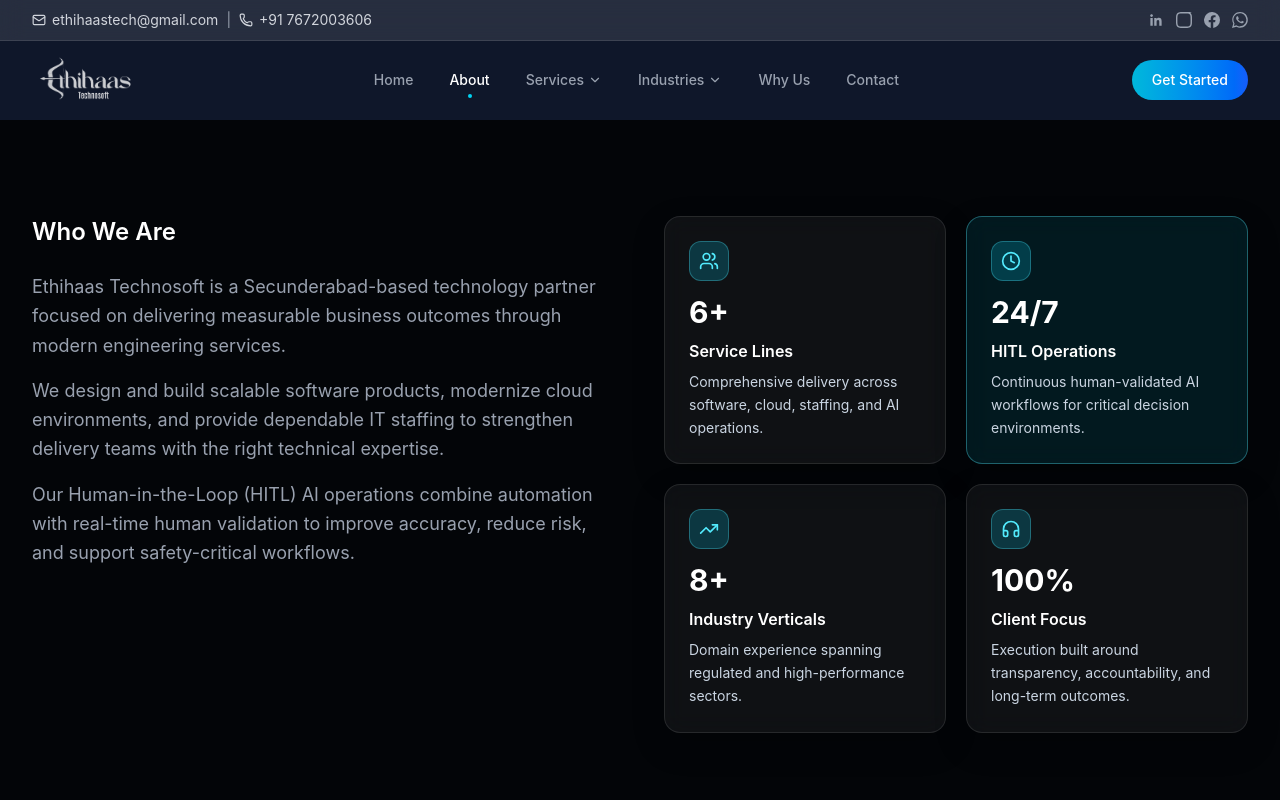
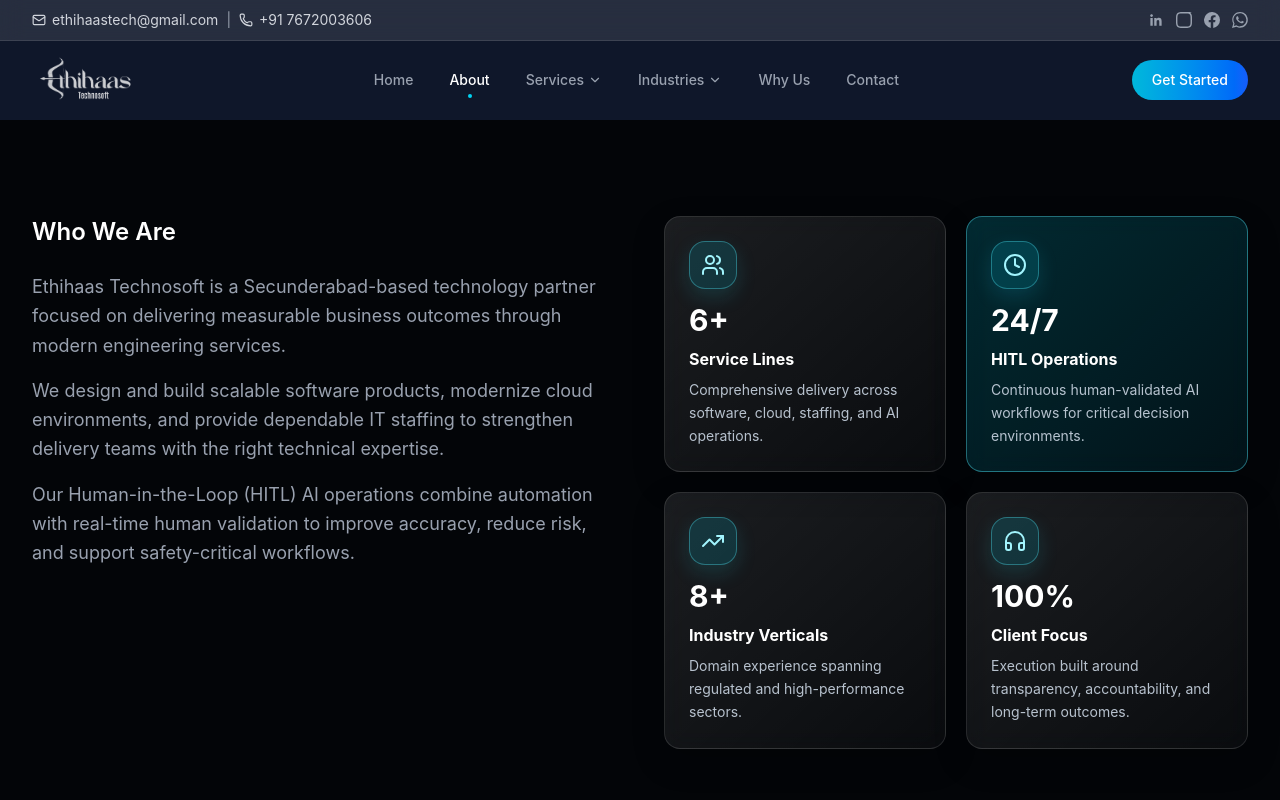
Before and after one commit to archanadeshpal526-create/Etechnosoft-Website, a React (Vite) app: page /about in a window 1280 px wide. Shown: the top 800 px of the page. Built offline with nearby package versions, Linux system fonts and the light colour scheme.

Commit message:
Polish About cards with premium visual hierarchy

```diff
--- a/src/components/About.jsx
+++ b/src/components/About.jsx
@@ -80,19 +80,19 @@ export default function About() {
                 whileInView={{ opacity: 1, y: 0 }}
                 viewport={{ once: true }}
                 transition={{ delay: 0.22 + index * 0.1, duration: 0.45, ease: 'easeOut' }}
-                whileHover={{ scale: 1.02, y: -3 }}
-                className={`h-full p-6 backdrop-blur-md border rounded-2xl transition-all duration-300 shadow-[0_12px_32px_rgba(0,0,0,0.22)] hover:shadow-[0_16px_40px_rgba(0,0,0,0.32)] flex flex-col items-start ${
+                whileHover={{ scale: 1.025, y: -5 }}
+                className={`h-full p-6 backdrop-blur-md border rounded-2xl transition-all duration-300 shadow-[0_12px_32px_rgba(0,0,0,0.22)] hover:shadow-[0_18px_44px_rgba(0,0,0,0.35)] hover:shadow-cyan-500/20 flex flex-col items-start group ${
                   metric.featured
-                    ? 'bg-cyan-400/10 border-cyan-300/35'
-                    : 'bg-white/5 border-white/10 hover:bg-white/10 hover:border-cyan-500/30'
+                    ? 'bg-gradient-to-br from-cyan-400/18 to-cyan-500/8 border-cyan-300/40'
+                    : 'bg-gradient-to-br from-white/10 to-white/[0.03] border-white/12 hover:from-white/15 hover:to-white/[0.06] hover:border-cyan-500/35'
                 }`}
               >
-                <div className="w-10 h-10 rounded-xl bg-cyan-400/20 border border-cyan-300/30 flex items-center justify-center mb-4">
-                  <metric.icon className="w-5 h-5 text-cyan-300" />
+                <div className="w-12 h-12 rounded-2xl bg-cyan-400/15 border border-cyan-300/35 flex items-center justify-center mb-4 shadow-[0_8px_20px_rgba(34,211,238,0.15)]">
+                  <metric.icon className="w-6 h-6 text-cyan-200" />
                 </div>
                 <h3 className="text-3xl font-bold text-white leading-none">{metric.value}</h3>
-                <p className="text-white font-semibold mt-3">{metric.title}</p>
-                <p className="text-slate-300 text-sm leading-relaxed mt-2">{metric.description}</p>
+                <p className="text-white font-bold mt-3 group-hover:text-cyan-200 transition-colors">{metric.title}</p>
+                <p className="text-slate-300/90 text-sm leading-relaxed mt-2">{metric.description}</p>
               </motion.div>
             ))}
           </motion.div>
```
